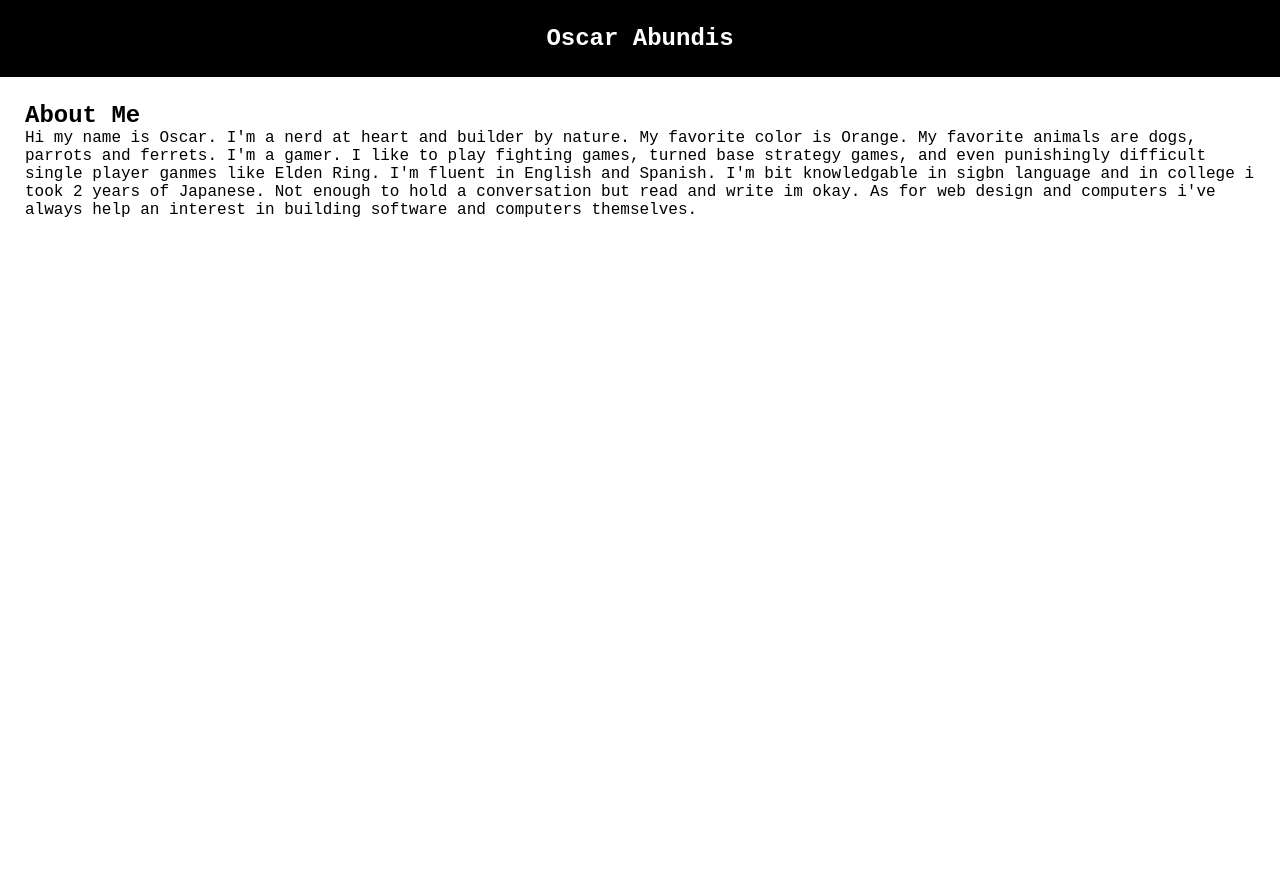
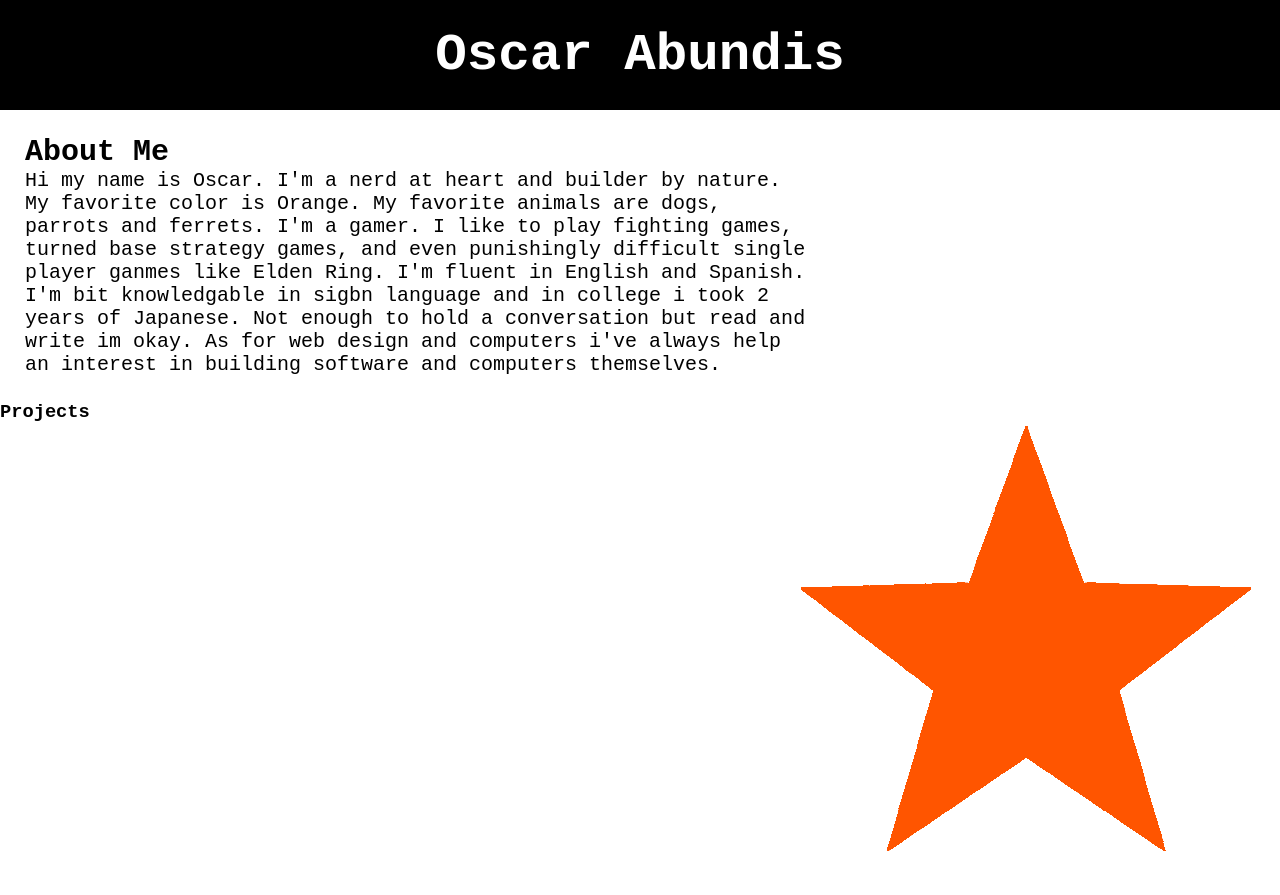
Before and after one commit to OrangeAbundis/Orange-Portfolio, a plain HTML site: page index.html in a window 1280 px wide. Before the commit the page ends 800 px from the top, so only its background shows below. Drawn offline with Linux system fonts and the light colour scheme.

Commit message:
Added code, finished body added img

```diff
--- a/assets/styles.css
+++ b/assets/CSS/styles.css
@@ -3,7 +3,6 @@
     padding: 0;
     margin: 0;
     font-family: 'Courier New', Courier, monospace;
-    font: 20px;
 }
 
 body {
@@ -15,9 +14,18 @@ body {
     padding: 25px;
     text-align: center;
     color: white;
+    font-size: 35px;
 }
 
 .Selftro {
+    width: 65%;
     padding: 25px;
+    display: inline-block;
+    font-size: 20px;
 
 }
+
+.SelfImg {
+    float: right;
+    padding: 25px;
+}
--- a/index.html
+++ b/index.html
@@ -3,7 +3,7 @@
 
 <head>
     <meta charset="UTF-8"/>
-    <link rel="stylesheet" href="./assets/styles.css">
+    <link rel="stylesheet" href="./assets/CSS/styles.css">
     <title>Portfolio</title>
 </head>
 
@@ -18,8 +18,12 @@
             Hi my name is Oscar. I'm a nerd at heart and builder by nature. My favorite color is Orange. My favorite animals are dogs, parrots and ferrets. I'm a gamer. I like to play fighting games, turned base strategy games, and even punishingly difficult single player ganmes like Elden Ring. I'm fluent in English and Spanish. I'm bit knowledgable in sigbn language and in college i took 2 years of Japanese. Not enough to hold a conversation but read and write im okay. As for web design and computers i've always help an interest in building software and computers themselves.
         </p>
     </div>
-    <div>
+    <div class="SelfImg">
+        <img src="./assets/Images/OrangeStarSticky1.png">
+    </div>
 
+    <div class="Projects">
+        <h3>Projects</h3>
     </div>
 </body>
 </html>
```
Also changed, not shown: assets/Images/OrangeStarSticky1.png (added).
